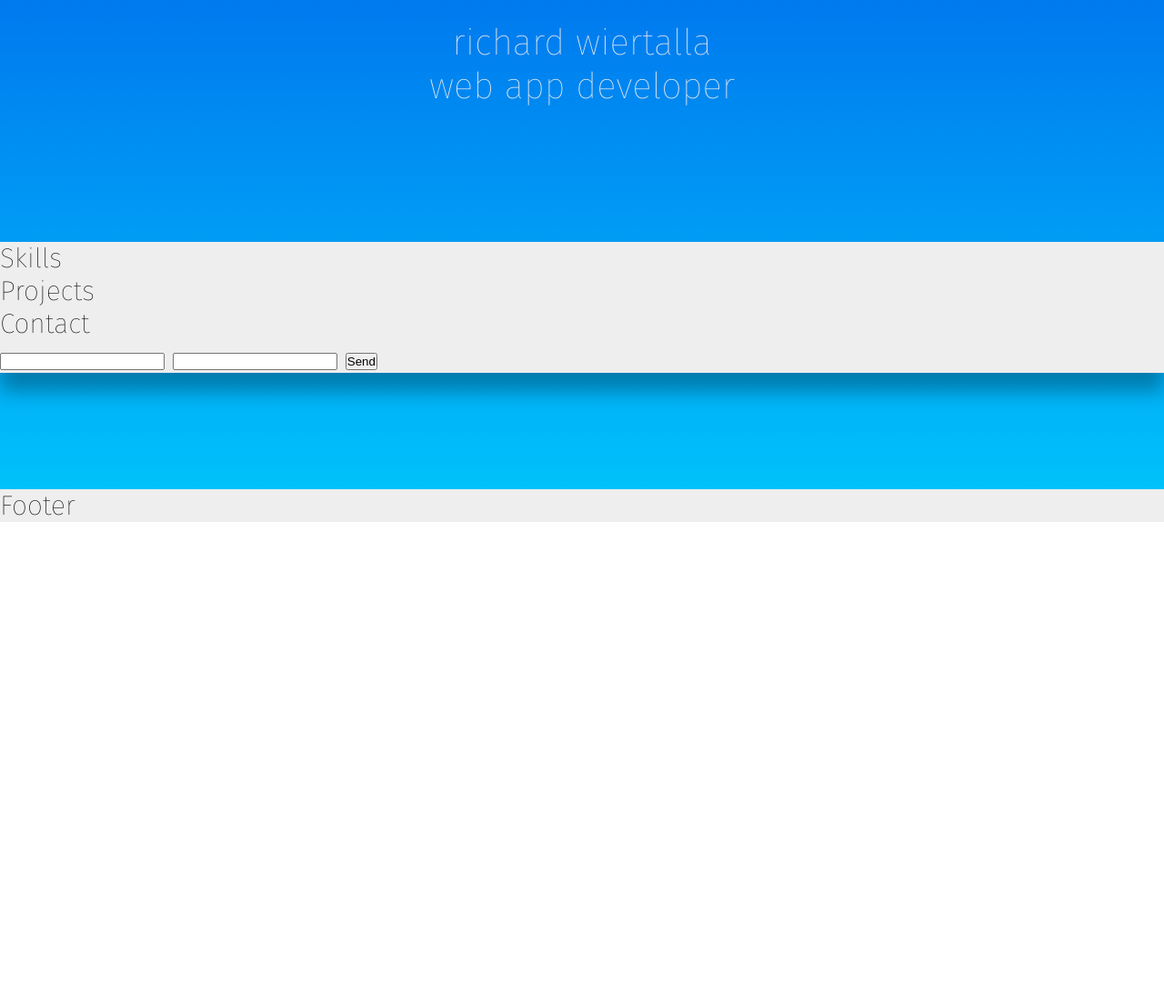
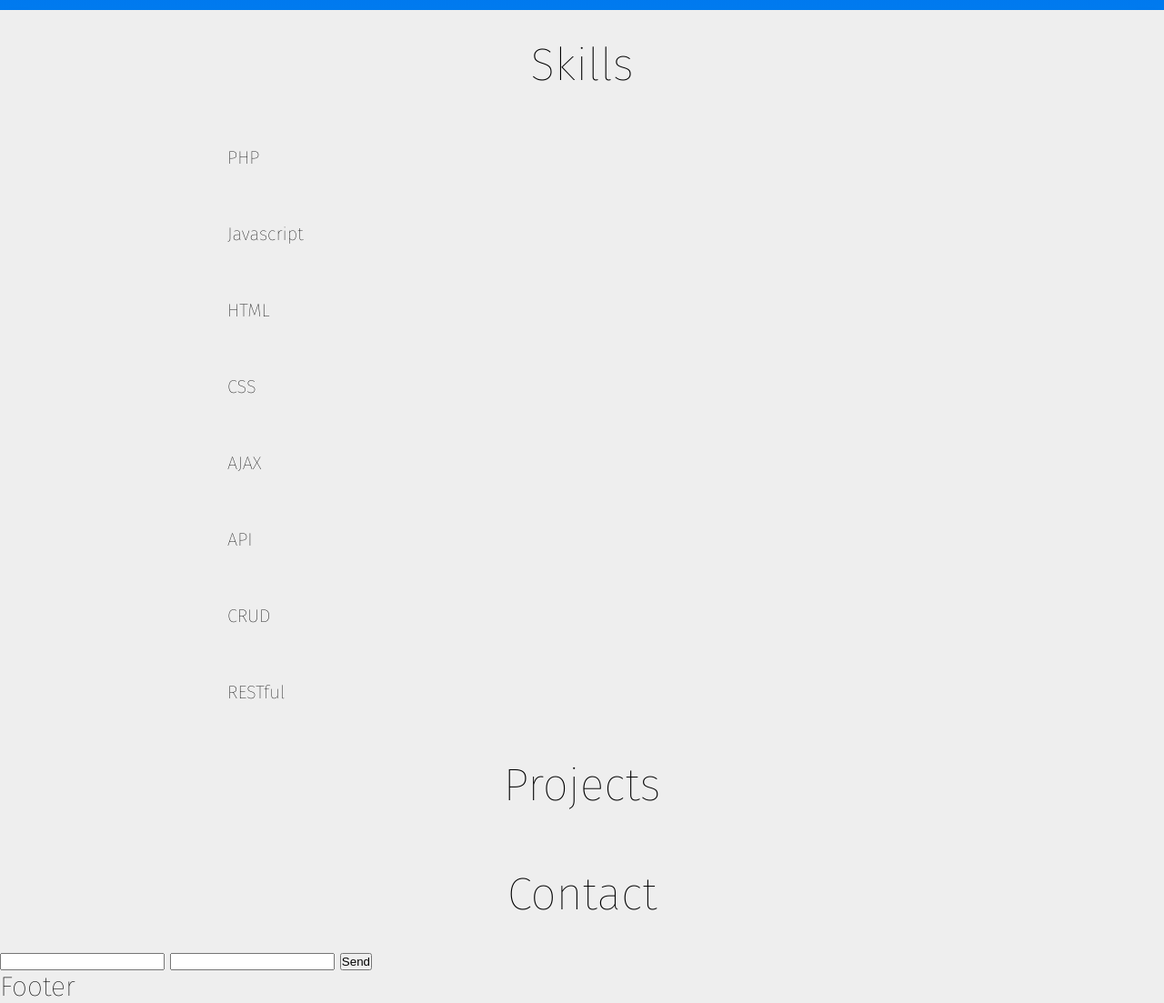
Before and after one commit to wiertar/wiertar.github.io--Archived, a website: page index.html in a window 1280 px wide. Shown: the part 226-1329 px from the top of the page at 91% size. Before the commit the page ends 800 px from the top, so only its background shows below. Drawn offline with Linux system fonts and the light colour scheme.

Commit message:
Added more to the sections

```diff
--- a/index.html
+++ b/index.html
@@ -26,9 +26,22 @@
       <span class="heading__sub">web app developer</span>
     </div>
     <main class="main">
-      <section class="skills">Skills</section>
-      <section class="projects">Projects</section>
-      <section class="contact">Contact
+      <section class="skills">
+        <div class="skills__title">Skills</div>
+        <div class="skills__item">PHP</div>
+        <div class="skills__item">Javascript</div>
+        <div class="skills__item">HTML</div>
+        <div class="skills__item">CSS</div>
+        <div class="skills__item">AJAX</div>
+        <div class="skills__item">API</div>
+        <div class="skills__item">CRUD</div>
+        <div class="skills__item">RESTful</div>
+      </section>
+      <section class="projects">
+          <div class="skills__title">Projects</div>
+      </section>
+      <section class="contact">
+          <div class="skills__title">Contact</div>
         <div class="contact__form">
             <form action="https://formspree.io/rwiertalladeveloper@gmail.com"
             method="POST">
--- a/sass/_components.scss
+++ b/sass/_components.scss
@@ -66,20 +66,37 @@
 }
 
 .skills {
-  font-size: 3rem;
+  display: flex;
+  justify-content: space-around;
+  flex-direction: column;
+  font-size: 2rem;
   font-weight: 100;
   background-color: #eee;
+
+  &__title {
+    font-size: 5rem;
+    text-align: center;
+    padding: 3rem;
+  }
+
+  &__item {
+    margin: 3rem 25rem;
+  }
 
 }
 
 .projects {
-  font-size: 3rem;
+  display: flex;
+  flex-direction: column;
+  font-size: 2rem;
   background-color: #eee;
   font-weight: 100;
 }
 
 .contact {
-  font-size: 3rem;
+  display: flex;
+  flex-direction: column;
+  font-size: 2rem;
   background-color: #eee;
   font-weight: 100;
 }
--- a/sass/_layout.scss
+++ b/sass/_layout.scss
@@ -20,12 +20,12 @@
 .main {
   display: flex;
   flex-direction: column;
+  justify-content: space-between;
   box-shadow: 0 2rem 2rem rgba(0, 0, 0, .3);
 }
 
 .footer {
-  position: relative;
-  display: block;
+
   background-color: #eee;
   font-size: 3rem;
   font-weight: 100;
```
Also changed, not shown: assets/css/style.css.
